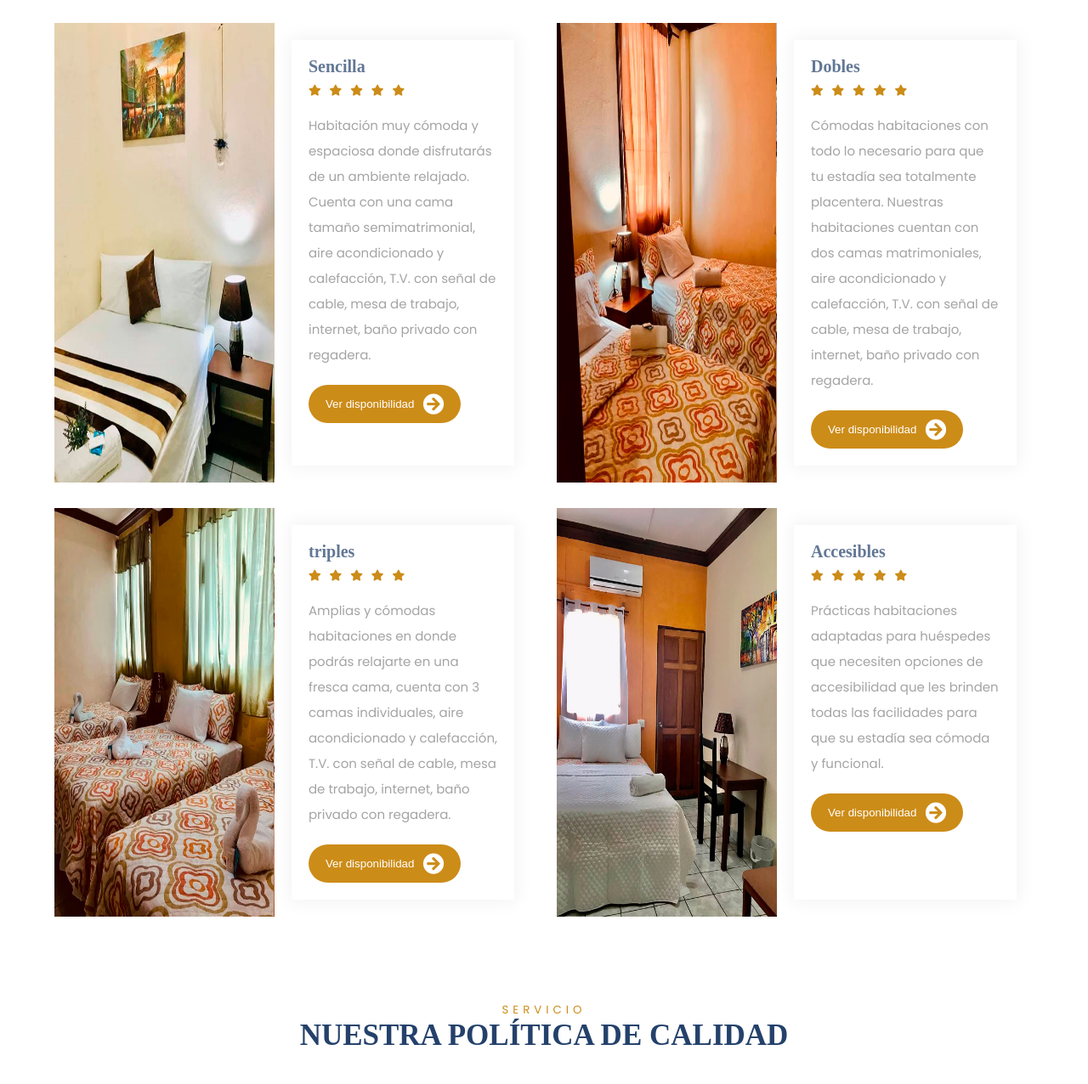
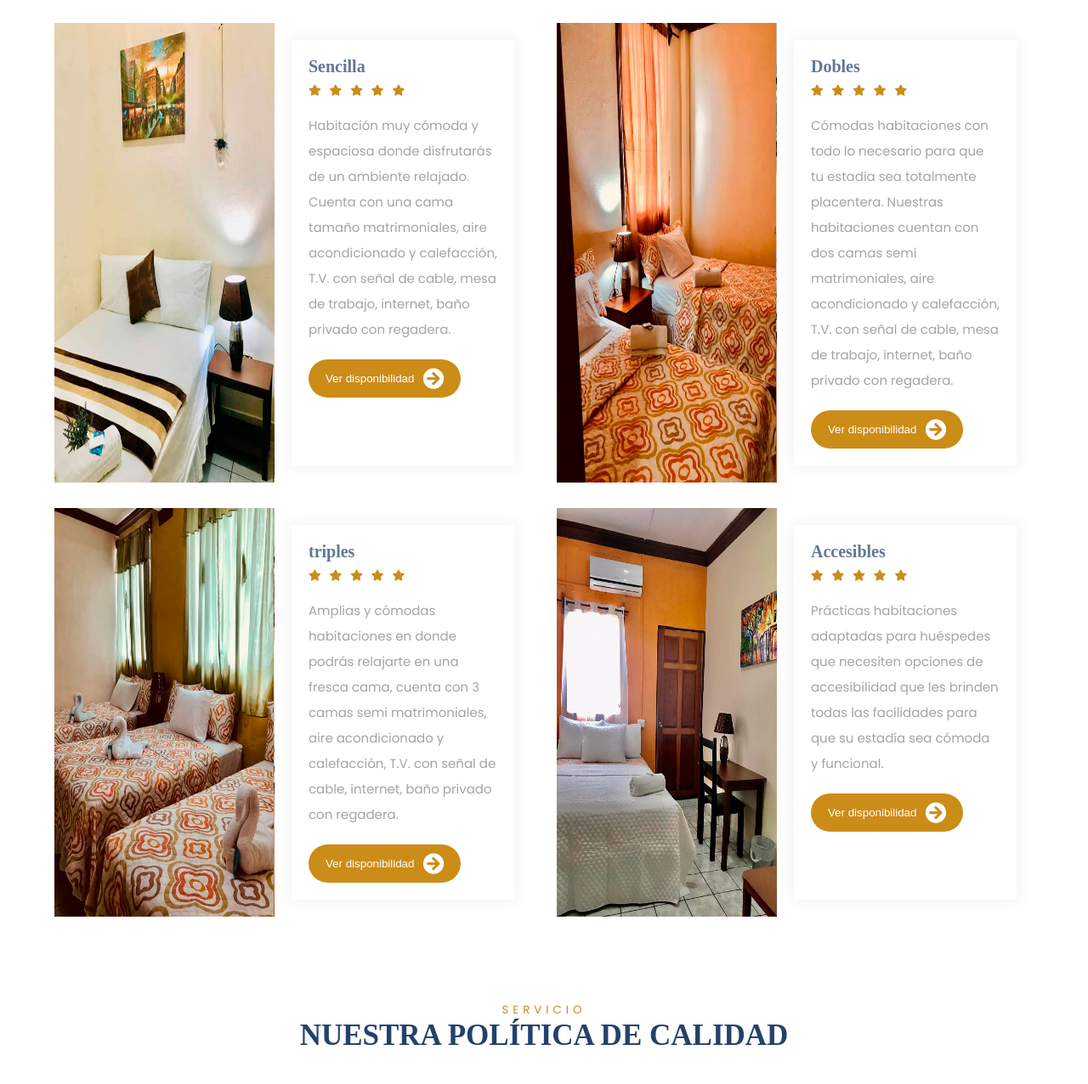
Before and after one commit to joseQuixchan/HotelVillaLibertad, a plain HTML site: page index.html in a window 1280 px wide. Shown: the part 2120-3396 px from the top of the page at 85% size. Drawn offline with nearby package versions, Linux system fonts and the light colour scheme.

Commit message:
orthography fixes

```diff
--- a/index.html
+++ b/index.html
@@ -190,7 +190,7 @@
               <i class="fas fa-star"></i>
             </div>
             <p>Habitación muy cómoda y espaciosa donde disfrutarás de un ambiente relajado.
-               Cuenta con una cama tamaño semimatrimonial, aire acondicionado y calefacción, T.V. con señal de cable, mesa de trabajo, internet, baño privado con regadera.</p>
+               Cuenta con una cama tamaño matrimoniales, aire acondicionado y calefacción, T.V. con señal de cable, mesa de trabajo, internet, baño privado con regadera.</p>
                <a href="https://wa.me/+50279262437?text=Me%20interesa%20reservar%20una%20habitación">
                   <button class="flex1">
                     <span>Ver disponibilidad</span>
@@ -213,7 +213,7 @@
               <i class="fas fa-star"></i>
             </div>
             <p>Cómodas habitaciones con todo lo necesario para que tu estadía sea totalmente placentera.
-              Nuestras habitaciones cuentan con dos camas matrimoniales, aire acondicionado y calefacción, T.V. con señal de cable, mesa de trabajo, internet, baño privado con regadera.</p>
+              Nuestras habitaciones cuentan con dos camas semi matrimoniales, aire acondicionado y calefacción, T.V. con señal de cable, mesa de trabajo, internet, baño privado con regadera.</p>
               <a href="https://wa.me/+50279262437?text=Me%20interesa%20reservar%20una%20habitación">
                 <button class="flex1">
                   <span>Ver disponibilidad</span>
@@ -235,7 +235,7 @@
               <i class="fas fa-star"></i>
               <i class="fas fa-star"></i>
             </div>
-            <p>Amplias y cómodas habitaciones en donde podrás relajarte en una fresca cama, cuenta con 3 camas individuales, aire acondicionado y calefacción, T.V. con señal de cable, mesa de trabajo, internet, baño privado con regadera.</p>
+            <p>Amplias y cómodas habitaciones en donde podrás relajarte en una fresca cama, cuenta con 3 camas semi matrimoniales, aire acondicionado y calefacción, T.V. con señal de cable, internet, baño privado con regadera.</p>
             <a href="https://wa.me/+50279262437?text=Me%20interesa%20reservar%20una%20habitación">
               <button class="flex1">
                 <span>Ver disponibilidad</span>
@@ -529,7 +529,7 @@
 
             Nuestra ubicación está muy próxima a los centros de industria, comercio, turismo y recreación más importantes del norte del pais, permitiéndote descansar y planificar las mejores rutas para tus actividades.
 
-            Contamos con habitaciones simples, dobles, triples, familiares y economicas ideal para estudiantes.</p>
+            Contamos con habitaciones simples, dobles, triples, familiares y económicas ideal para estudiantes.</p>
             <div class="social">
               <div class="flex3">
                 <svg xmlns="http://www.w3.org/2000/svg" class="icon icon-tabler icon-tabler-brand-facebook" width="45" height="45" viewBox="0 0 24 24" stroke-width="1.5" stroke="#ffffff" fill="none" stroke-linecap="round" stroke-linejoin="round">
@@ -555,6 +555,7 @@
           <ul>
             <li><i class="fas fa-angle-double-right"></i>Parqueo</li>
             <li><i class="fas fa-angle-double-right"></i>Baño privado</li>
+            <li><i class="fas fa-angle-double-right"></i>Agua fria y caliente</li>
             <li><i class="fas fa-angle-double-right"></i>T.V con cable</li>
             <li><i class="fas fa-angle-double-right"></i>Aire acondicionado</li>
             <li><i class="fas fa-angle-double-right"></i>Wi-fi</li>
```
